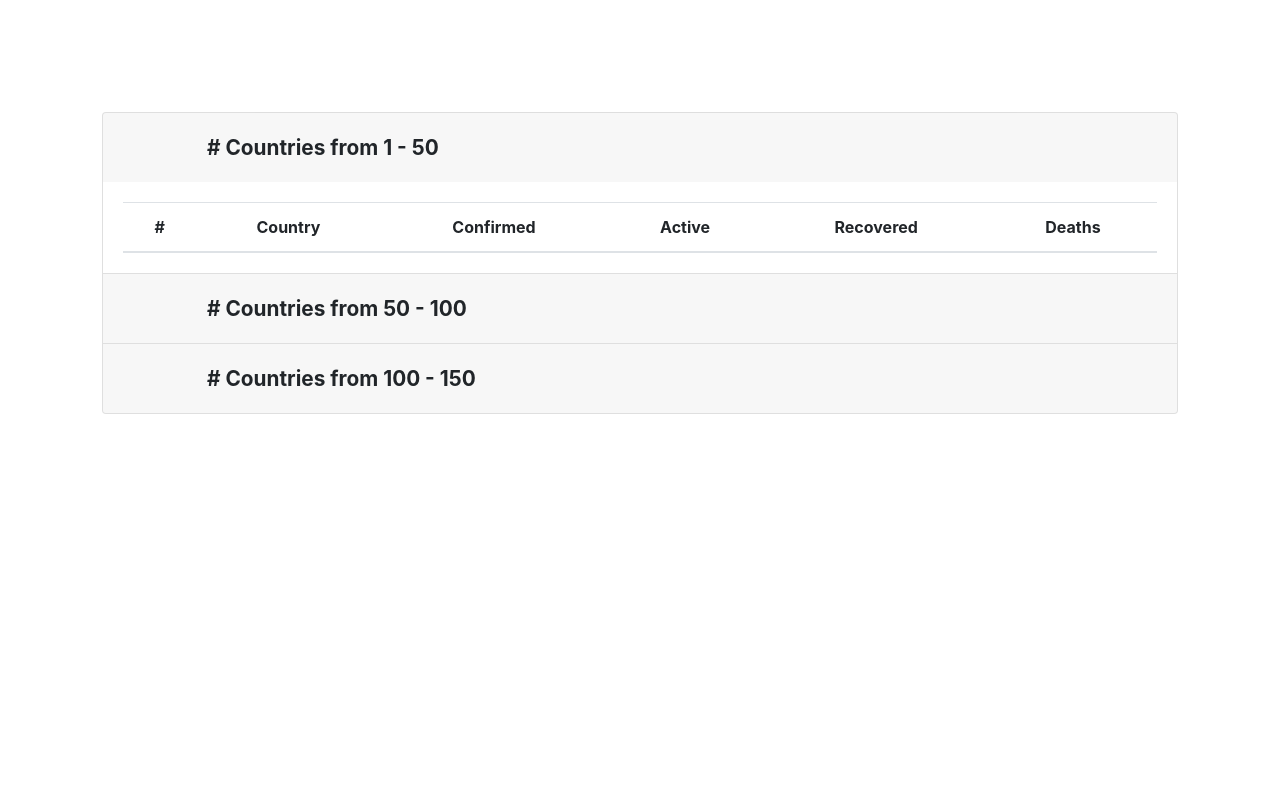
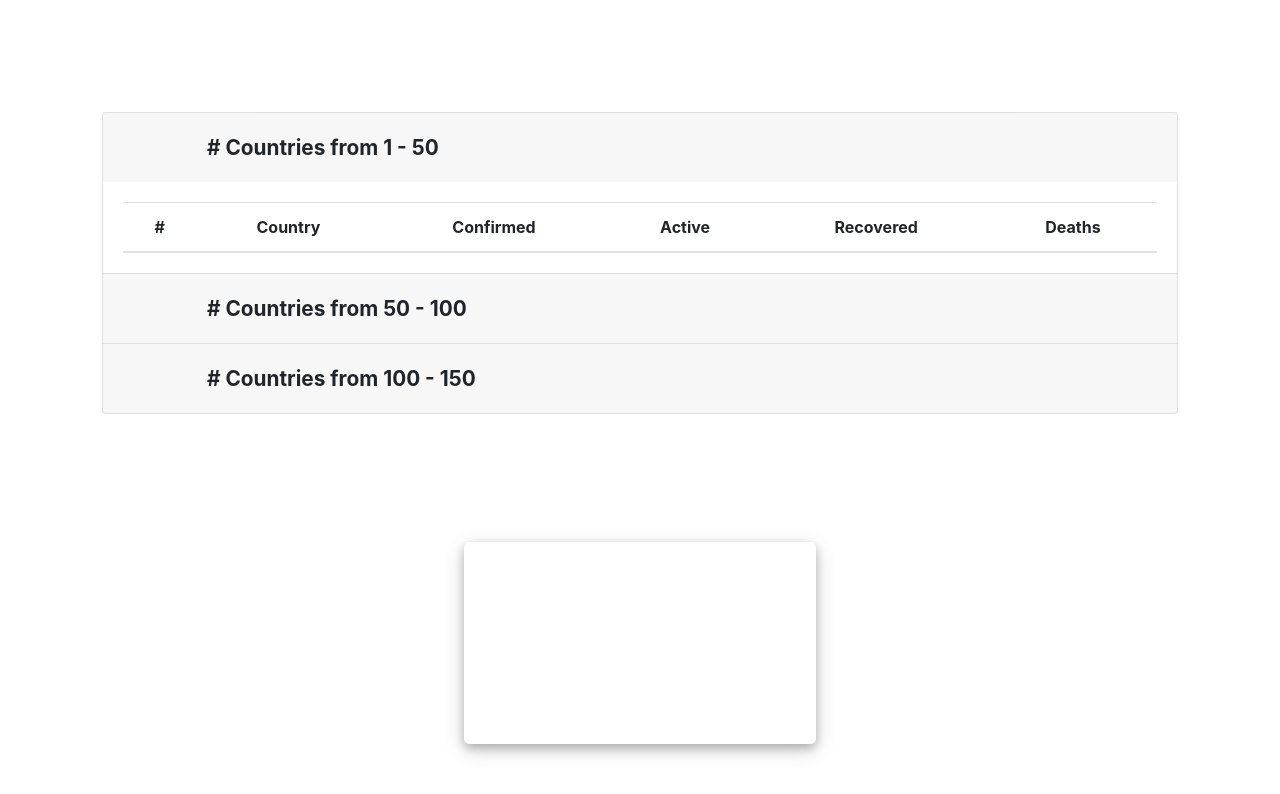
Before and after one commit to codebloodedd/Covid-19-tracker, a plain HTML site: page index.html in a window 1280 px wide. Shown: the part 953-1747 px from the top of the page. Before the commit the page ends 1651 px from the top, so only its background shows below. Drawn offline with nearby package versions, Linux system fonts and the light colour scheme; no server answers.

Commit message:
Update styles.css

```diff
--- a/styles.css
+++ b/styles.css
@@ -149,3 +149,16 @@ input:checked + .slider:before {
 .slider.round:before {
   border-radius: 50%;
 }
+
+/* graph */
+
+canvas{
+  margin: auto 5% 5%;
+  padding: 2%;
+  box-shadow: 0 4px 8px 0 rgba(0, 0, 0, 0.2), 0 6px 20px 0 rgba(0, 0, 0, 0.19);
+  border-radius: 5px;
+}
+.dark{
+  background-color: #3D3C42;
+  color: #fff;
+}
```
